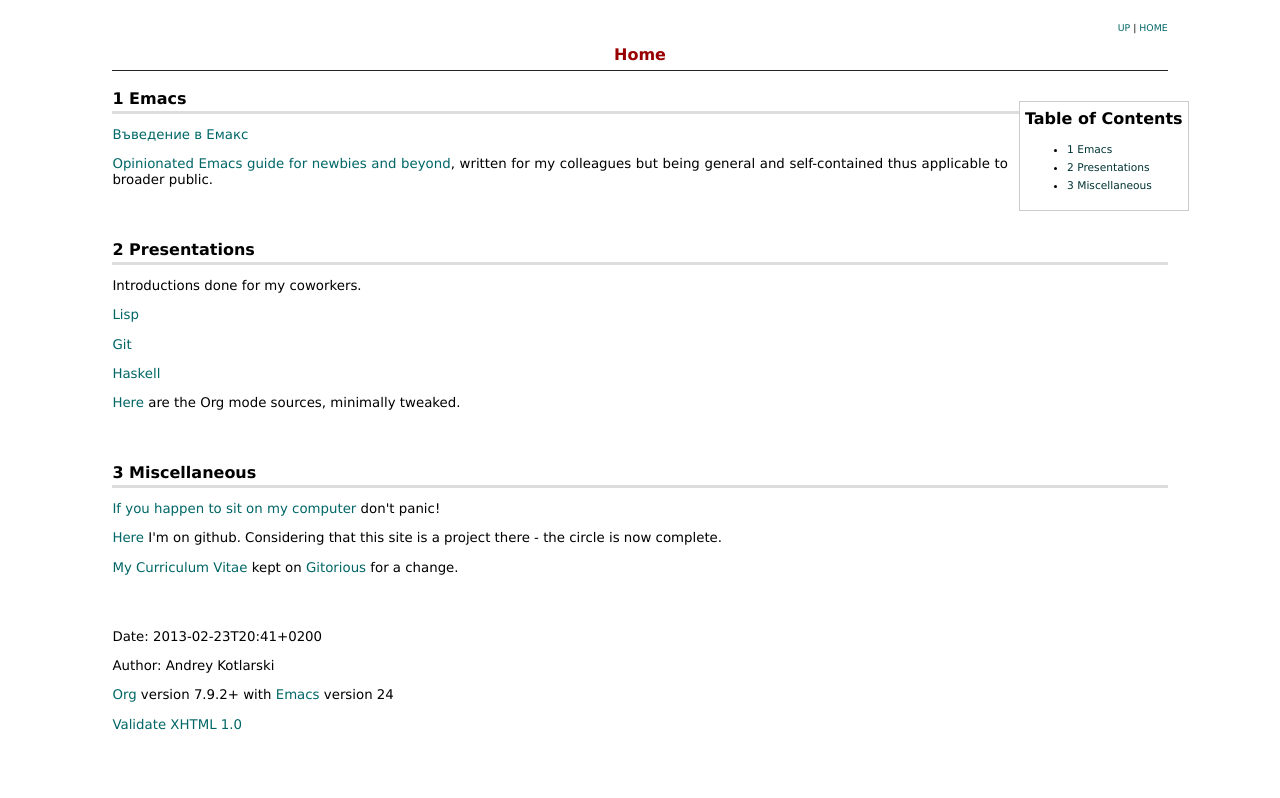
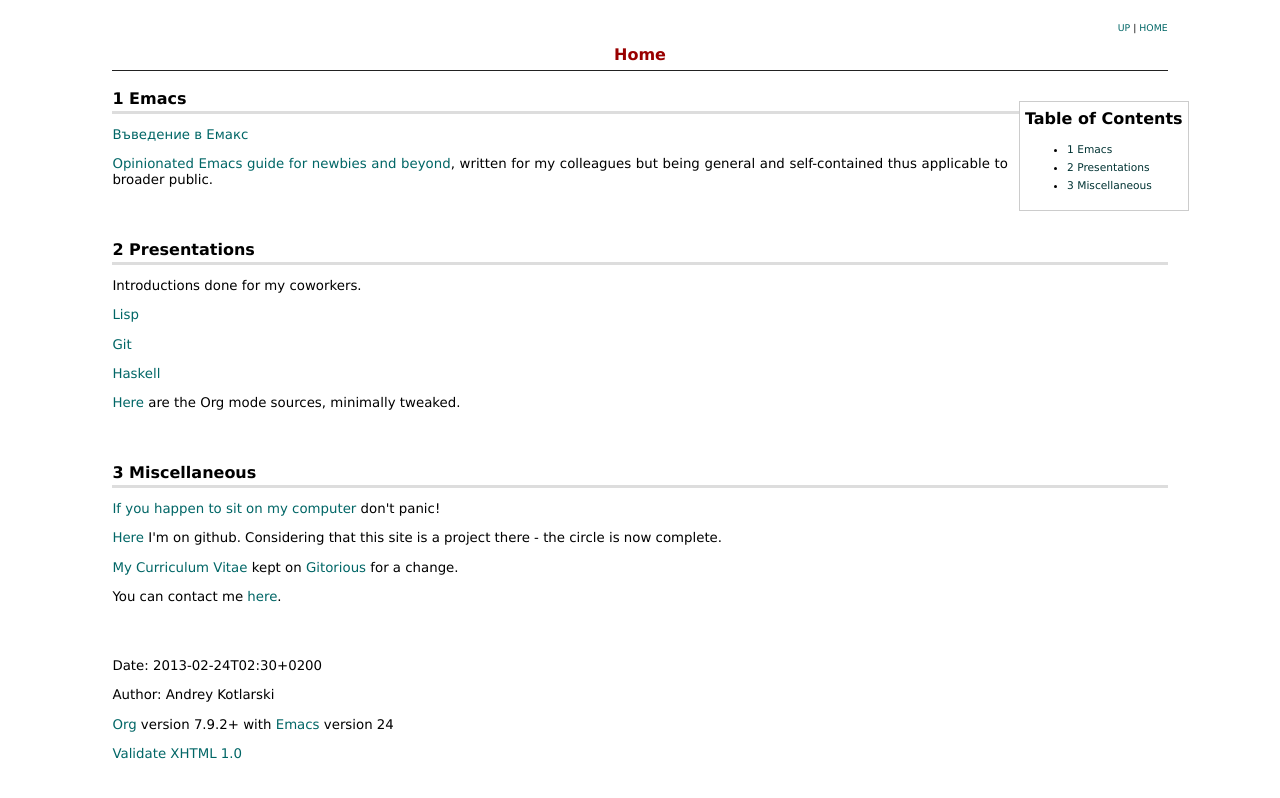
Before and after one commit to m00natic/m00natic.github.com, a plain HTML site: page index.html in a window 1280 px wide. Drawn offline with Linux system fonts and the light colour scheme.

Commit message:
Add email contact.

```diff
--- a/index.html
+++ b/index.html
@@ -7,7 +7,7 @@
 <meta http-equiv="Content-Type" content="text/html;charset=utf-8"/>
 <meta name="title" content="Home"/>
 <meta name="generator" content="Org-mode"/>
-<meta name="generated" content="2013-02-23T20:41+0200"/>
+<meta name="generated" content="2013-02-24T02:30+0200"/>
 <meta name="author" content="Andrey Kotlarski"/>
 <meta name="description" content=""/>
 <meta name="keywords" content=""/>
@@ -190,12 +190,15 @@ the circle is now complete.
 </p>
 <p>
 <a href="./andrey-kotlarski-cv.pdf">My Curriculum Vitae</a> kept on <a href="https://gitorious.org/~m00natic">Gitorious</a> for a change.
+</p>
+<p>
+You can contact me <a href="mailto:m00naticus@gmail.com">here</a>.
 </p></div>
 </div>
 </div>
 
 <div id="postamble">
-<p class="date">Date: 2013-02-23T20:41+0200</p>
+<p class="date">Date: 2013-02-24T02:30+0200</p>
 <p class="author">Author: Andrey Kotlarski</p>
 <p class="creator"><a href="http://orgmode.org">Org</a> version 7.9.2+ with <a href="http://www.gnu.org/software/emacs/">Emacs</a> version 24</p>
 <a href="http://validator.w3.org/check?uri=referer">Validate XHTML 1.0</a>
```
Also changed, not shown: 1 other file.
